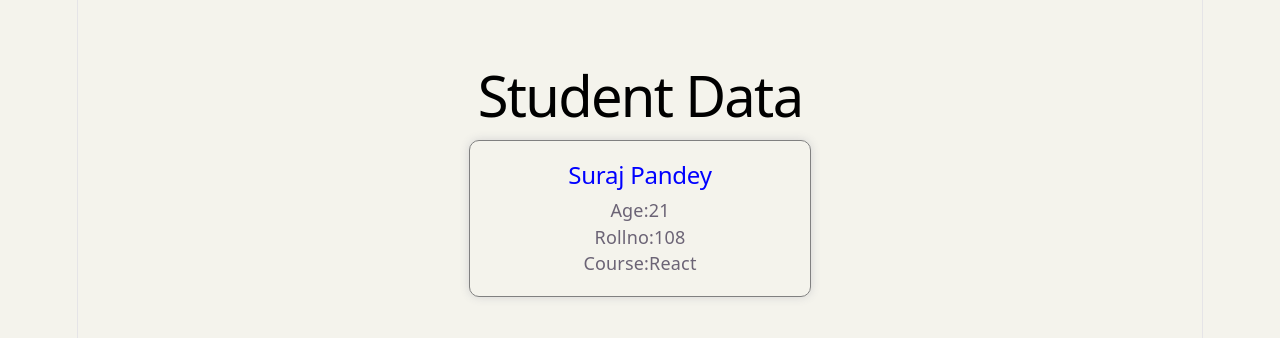
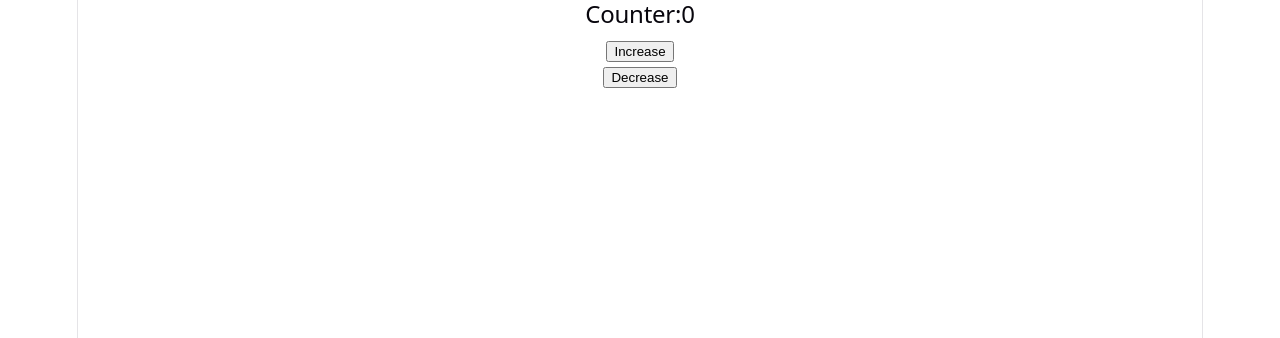
Before and after one commit to surajpandey230522-cloud/learning_react, a React (Vite) app: page / in a window 1280 px wide. Shown: the top 338 px of the page. Built offline with nearby package versions, Linux system fonts and the light colour scheme.

Commit message:
add counter with using class component

```diff
--- a/src/App.jsx
+++ b/src/App.jsx
@@ -153,28 +153,28 @@ function Form1(){
 
 
 
-class App extends Component{
-  render(){
-    let student={
-      name:"Suraj Pandey",
-      age:21,
-      rollno:108,
-      course:"React"
-    };
-    return (
-      <div className="container">
-        <h1>Student Data</h1>
-       <div className="card">
-         <h2>{student.name}</h2>
-         <p>Age:{student.age}</p>
-         <p>Rollno:{student.rollno}</p>
-         <p>Course:{student.course}</p>
+// class App extends Component{
+//   render(){
+//     let student={
+//       name:"Suraj Pandey",
+//       age:21,
+//       rollno:108,
+//       course:"React"
+//     };
+//     return (
+//       <div className="container">
+//         <h1>Student Data</h1>
+//        <div className="card">
+//          <h2>{student.name}</h2>
+//          <p>Age:{student.age}</p>
+//          <p>Rollno:{student.rollno}</p>
+//          <p>Course:{student.course}</p>
 
-       </div>
-      </div>
-    );
-  };
-};
+//        </div>
+//       </div>
+//     );
+//   };
+// };
 
 
 // function App() {
@@ -199,4 +199,27 @@ class App extends Component{
 //   );
 // }
 
+
+
+
+class App extends Component{
+  constructor(props){
+    super(props)
+    this.state={
+      count:0
+    }
+  }
+  render(){
+return(
+  <div>
+    <h2>Counter:{this.state.count}</h2>
+
+    <button onClick={()=>{this.setState({count:this.state.count+1})}}>Increase</button>
+    <br></br>
+    <button onClick={()=>{this.setState({count:this.state.count-1})}}>Decrease</button>
+  </div>
+)
+  }
+
+}
 export default App;
--- a/src/index.css
+++ b/src/index.css
@@ -52,7 +52,7 @@
 
 body {
   margin: 0;
-  background-color: #f4f3ec;
+
 }
 
 #root {
```
